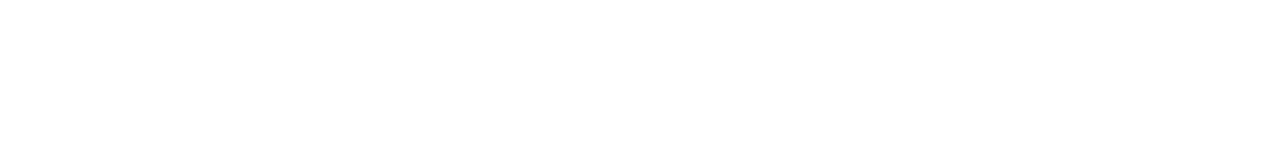
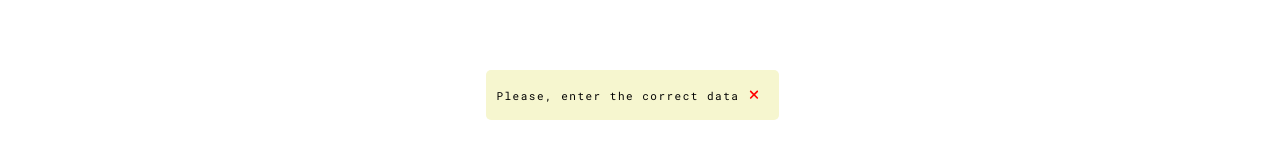
Before and after one commit to hrIthika21/Weather_app, a React (Vite) app: page / in a window 1280 px wide. Shown: the part 650-808 px from the top of the page. Built offline with nearby package versions, Linux system fonts and the light colour scheme; no server answers; a web font is replaced by a local one.

Commit message:
final changes

```diff
--- a/src/App.jsx
+++ b/src/App.jsx
@@ -2,7 +2,7 @@ import Navbar from "./Navbar.jsx";
 import MainSection from "./MainSection.jsx";
 import {useState,useEffect} from 'react';
 import {getWeatherData,getHourlyData,transformedData} from './data/weatherData';
-import errorMessage from "./ErrorMessage.jsx";
+import ErrorMessage from "./ErrorMessage.jsx";
 
 function App() {
     const[Weatherdata,setWeatherData]=useState(null);
@@ -17,7 +17,7 @@ function App() {
             setWeatherData(data);
             return data;
         }catch(error){
-            setError(error.message);
+            setError("Please, enter the correct data");
         }
     }
 
@@ -28,7 +28,7 @@ function App() {
         setDay(transformed);
         return hourlydata;
         }catch(error){
-            setError(error.message);
+            setError("Please, enter the correct data");
         }
     }
 
@@ -73,7 +73,7 @@ function App() {
 
   return (
     <>
-    {error && <errorMessage message={error} onClose={closeError} />}
+    {error && <ErrorMessage message={error} onClose={closeError} />}
     <Navbar
     setCity={setCity}
     getData={getData}
--- a/src/ErrorMessage.jsx
+++ b/src/ErrorMessage.jsx
@@ -1,10 +1,15 @@
-const errorMessage = ({message,onClose}) => {
+import "./weather.css";
+import { FontAwesomeIcon } from '@fortawesome/react-fontawesome';
+import { faXmark } from '@fortawesome/free-solid-svg-icons';
+
+
+const ErrorMessage = ({message,onClose}) => {
     return (
         <div className="error">
             <span>{message}</span>
-            <button onClick={onClose}>click me</button>
+            <button onClick={onClose}><FontAwesomeIcon icon={faXmark} style={{color: "#ff0000",}} /></button>
         </div>
      );
 }
 
-export default errorMessage;
+export default ErrorMessage;
--- a/src/MainSection.jsx
+++ b/src/MainSection.jsx
@@ -6,9 +6,6 @@ import { faAngleDown } from '@fortawesome/free-solid-svg-icons';
 
 
 function MainSection({Weatherdata,HourlyData,day}) {
-    console.log(Weatherdata);
-    console.log(HourlyData);
-    console.log(day);
 
     return (
         <div className="container">
--- a/src/weather.css
+++ b/src/weather.css
@@ -1,5 +1,6 @@
 @import url('https://fonts.googleapis.com/css2?family=Comfortaa:wght@300..700&display=swap');
 @import url('https://fonts.googleapis.com/css2?family=Playwrite+US+Modern:wght@100..400&display=swap');
+@import url('https://fonts.googleapis.com/css2?family=Roboto+Mono:ital,wght@0,100..700;1,100..700&display=swap');
 
 body{
     width: 100%;
@@ -261,3 +262,31 @@ input:hover{
     flex-direction: column;
     justify-content: center;
 }
+.error{
+    position: fixed;
+    background-color: rgb(246, 246, 207);
+    top:90%;
+    left:38%;
+    font-size: 11px;
+    letter-spacing: 1.5px;
+    padding: 10px 10px 10px 10px;
+    border-radius: 5px;
+    font-family: "Roboto Mono", monospace;
+    font-optical-sizing: auto;
+    font-weight: 200px;
+    font-style: normal;
+}
+
+.error button{
+    background-color: transparent;
+    height:30px;
+    width: 30px;
+    transition: 0.3s ease-in;
+    border:none;
+    border-radius: 50%;
+}
+
+.error button:hover{
+    background: #b3b3b3;
+    padding: 0px 6px 0px 6px;
+}
```
